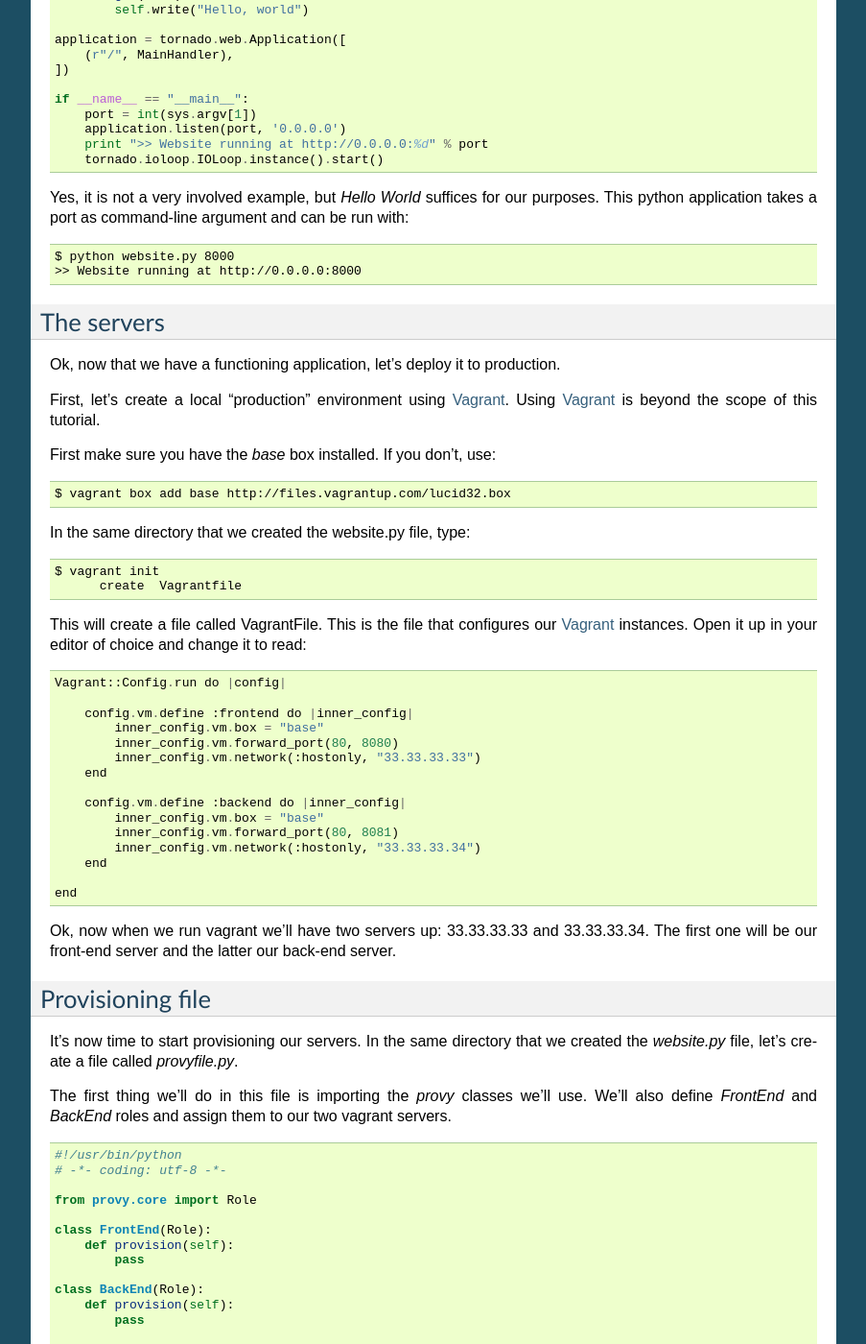
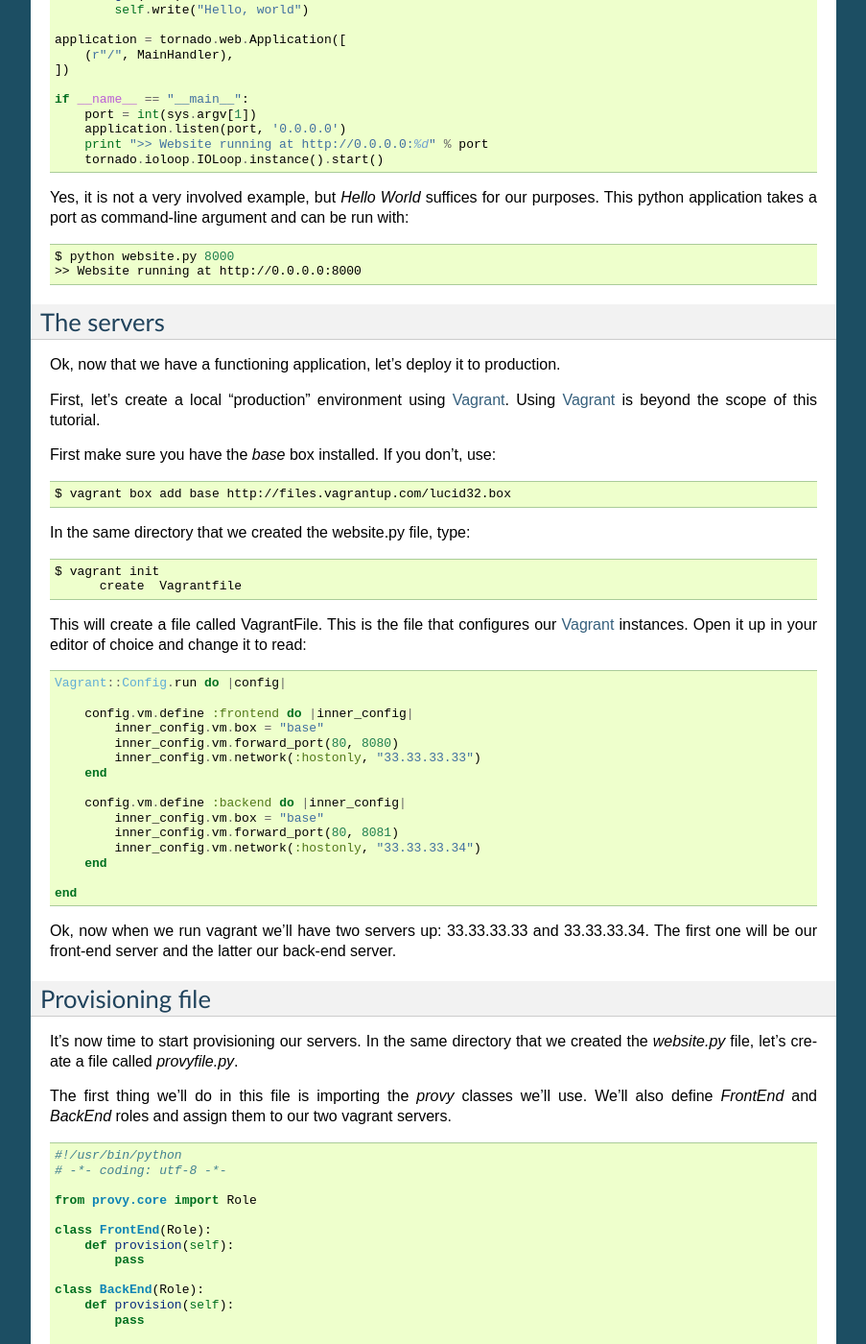
Before and after one commit to python-provy/provy, a Sphinx documentation site: the page built from docs/source/getting-started.rst, in a window 1280 px wide and 1400 px high, scrolled down 684 px. Shown: the whole window at 96% size, without its empty margins (198-1101 px from the left). Built offline with Sphinx 7.4.7, drawn with Linux system fonts in a browser that asks for light colours; some of the changed text lies outside the part shown.

Commit message:
Documentation updates

```diff
--- a/docs/source/getting-started.rst
+++ b/docs/source/getting-started.rst
@@ -39,7 +39,9 @@ Create a file called *website.py* at some directory with this content::
         print ">> Website running at http://0.0.0.0:%d" % port
         tornado.ioloop.IOLoop.instance().start()
 
-Yes, it is not a very involved example, but *Hello World* suffices for our purposes. This python application takes a port as command-line argument and can be run with::
+Yes, it is not a very involved example, but *Hello World* suffices for our purposes. This python application takes a port as command-line argument and can be run with:
+
+.. code-block:: bash
 
     $ python website.py 8000
     >> Website running at http://0.0.0.0:8000
@@ -51,16 +53,22 @@ Ok, now that we have a functioning application, let's deploy it to production.
 
 First, let's create a local "production" environment using `Vagrant <http://vagrantup.com/>`_. Using `Vagrant <http://vagrantup.com/>`_ is beyond the scope of this tutorial.
 
-First make sure you have the *base* box installed. If you don't, use::
+First make sure you have the *base* box installed. If you don't, use:
+
+.. code-block:: bash
 
     $ vagrant box add base http://files.vagrantup.com/lucid32.box
 
-In the same directory that we created the website.py file, type::
+In the same directory that we created the website.py file, type:
+
+.. code-block:: bash
 
     $ vagrant init
           create  Vagrantfile
 
-This will create a file called VagrantFile. This is the file that configures our `Vagrant <http://vagrantup.com/>`_ instances. Open it up in your editor of choice and change it to read::
+This will create a file called VagrantFile. This is the file that configures our `Vagrant <http://vagrantup.com/>`_ instances. Open it up in your editor of choice and change it to read:
+
+.. code-block:: ruby
 
     Vagrant::Config.run do |config|
 
@@ -125,7 +133,9 @@ You can see that our roles (*FrontEnd* and *BackEnd*) both inherit from *provy.R
 
 Another thing to notice is the *servers* dictionary. This is where we tell *provy* how to connect to each server and what roles does it have.
 
-We can run this script (even if it won't do anything) with::
+We can run this script (even if it won't do anything) with:
+
+.. code-block:: bash
 
     $ # will provision both servers
     $ provy -s test
@@ -454,7 +464,9 @@ See how we passed the user name as an option to the *nginx.conf* template? *prov
 Running and verifying it works
 ------------------------------
 
-We can now fire our brand new infrastructure and check that the website is working::
+We can now fire our brand new infrastructure and check that the website is working:
+
+.. code-block:: bash
 
     $ vagrant up
     $ provy -s test
```
